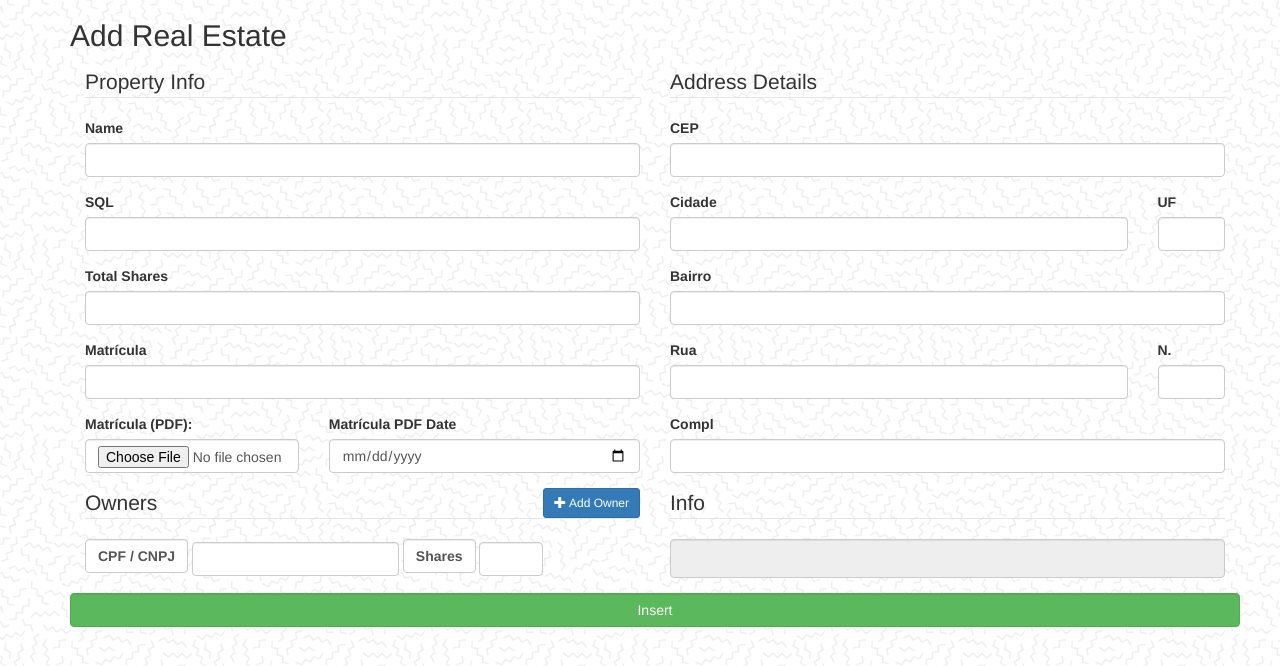
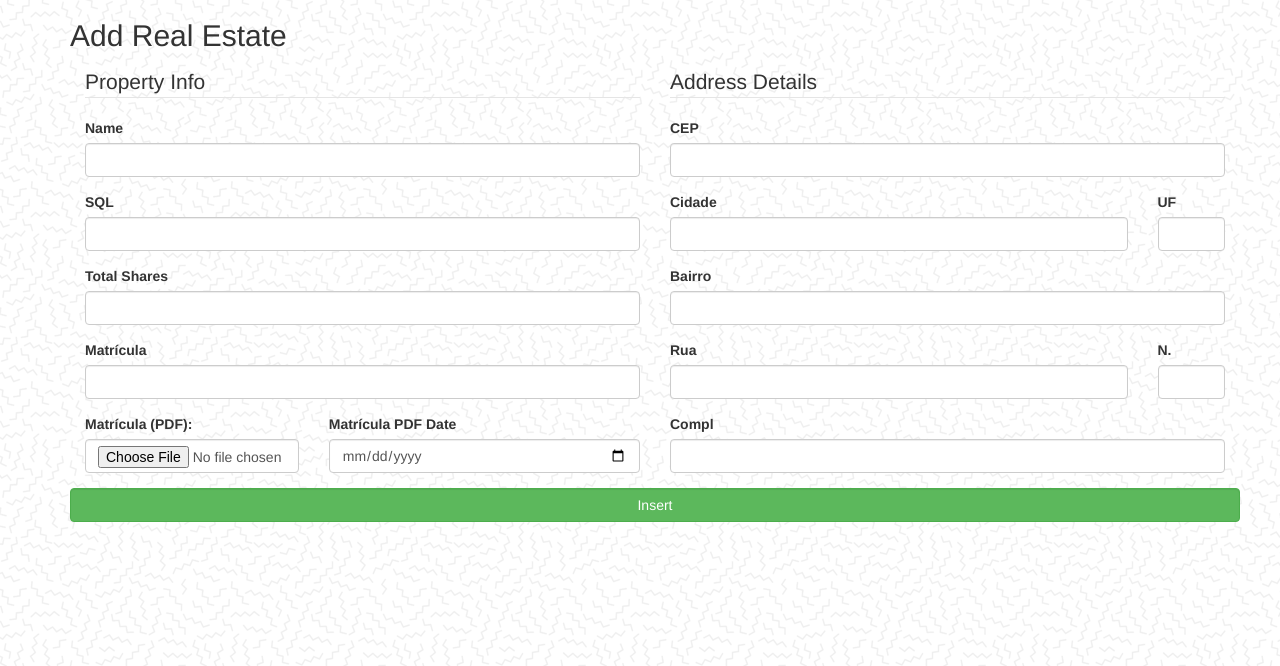
Before and after one commit to RoJac88/asset_manager, a Flask app: page /add_realestate in a window 1280 px wide. Shown: the part 86-752 px from the top of the page. Run offline with Flask 2, Linux system fonts and the light colour scheme; the visitor is signed in with stand-in values (Sample User, id 1); data comes from the database, SQL or seed files in the repository; some libraries are stand-ins or nearby versions.

Commit message:
Insert realestate without owners and add owners later now possible

```diff
--- a/app/realestate/forms.py
+++ b/app/realestate/forms.py
@@ -108,8 +108,7 @@ class ImovelForm(FlaskForm):
         FileAllowed(['pdf'], 'PDF flies only')
     ])
     matricula_file_date = DateField('Matrícula PDF Date', validators=[Optional()])
-    owners = FieldList(FormField(OwnImovelForm), min_entries=1, validators=[validate_owners])
-    total_shares = IntegerField('Total Shares', validators=[validate_total_shares])
+    total_shares = IntegerField('Total Shares')
     submit = SubmitField('Insert')
 
     def validate_addr_cep(self, addr_cep):
--- a/app/realestate/routes.py
+++ b/app/realestate/routes.py
@@ -8,15 +8,6 @@ from flask_login import current_user, login_required
 from app.models import Imovel, Cep, PersonImovel, NaturalPerson, LegalPerson, Person
 from datetime import datetime
 from app.realestate import bp
-
-def info_fields(im_dict):
-    fields = []
-    for key in im_dict.keys():
-        _txt = key.split('-')
-        if 'owner' in _txt and 'owners' in _txt:
-            fields.append(_txt[1])
-    if fields == []: return [0]
-    else: return fields
 
 @bp.route('/cep')
 @login_required
@@ -41,6 +32,8 @@ def realestate():
 def imovel():
     imovel_id = request.args.get('imovel_id')
     imovel = Imovel.query.get(imovel_id)
+    if imovel == None:
+        return render_template('realestate/imovel_view.html', imovel=None)
     contact_form = EditContactForm()
     owners_form = EditOwnersForm()
     mat_form = MatriculaUpdateForm()
@@ -80,8 +73,9 @@ def imovel():
         if index > 0: owners_form.owners.append_entry()
         owners.append((owner, shares))
     unknown_shares = imovel.total_shares - known_shares
-    while len(list(owners_form.owners)) > len(owners):
-        owners_form.owners.pop_entry()
+    if len(list(ownerships)) > 0:
+        while len(list(owners_form.owners)) > len(owners):
+            owners_form.owners.pop_entry()
     if current_user.is_authenticated and mat_form.submit_mat.data and mat_form.validate_on_submit():
         target = current_app.config['RE_FILES_FOLDER']
         file = mat_form.matricula_file.data
@@ -116,6 +110,8 @@ def imovel():
         return redirect(url_for('realestate.imovel', imovel_id=imovel.id, owners=owners,
             unknown_shares=unknown_shares, contact_form=contact_form, owners_form=owners_form,
             fields=range(len(owners)), mat_form=mat_form))
+    print(owners)
+    print(owners_form.owners)
     return render_template('realestate/imovel_view.html', imovel=imovel, owners=owners,
         unknown_shares=unknown_shares, contact_form=contact_form, owners_form=owners_form,
         fields=range(len(owners)), mat_form=mat_form)
@@ -124,7 +120,6 @@ def imovel():
 @login_required
 def add_realestate():
     form = ImovelForm()
-    fields = info_fields(request.form)
     target = current_app.config['RE_FILES_FOLDER']
     if form.validate_on_submit() and form.submit.data:
         if not os.path.exists(target): os.makedirs(target)
@@ -151,20 +146,11 @@ def add_realestate():
         new_realestate.user_id = current_user.id
         new_realestate.last_editor = current_user.id
         db.session.add(new_realestate)
-        for data in form.owners.data:
-            n = data['owner']
-            if len(n) == 11:
-                owner = NaturalPerson.query.filter_by(cpf=n).first()
-            if len(n) == 14:
-                owner = LegalPerson.query.filter_by(cnpj=n).first()
-            share = data['share']
-            person_has_estate = PersonImovel(person=owner, estate=new_realestate, shares=share)
-            db.session.add(person_has_estate)
         db.session.commit()
         flash('Added {} to the database!'.format(new_realestate.name), 'success')
         return redirect(url_for('realestate.realestate'))
     if form.errors: print(form.errors)
-    return render_template('realestate/add_realestate.html', form=form, fields=fields)
+    return render_template('realestate/add_realestate.html', form=form)
 
 @bp.route('/imovel/<imovel_id>/delete', methods=['GET'])
 @login_required
--- a/app/templates/realestate/add_realestate.html
+++ b/app/templates/realestate/add_realestate.html
@@ -83,31 +83,6 @@
         </div>
       </div>
       <div class="row">
-        <div class="col-xs-6">
-          <fieldset id ="estate_owners">
-            <legend>Owners <button type="button" class="btn btn-primary btn-sm pull-right" id="add_own"><span class="glyphicon glyphicon-plus"></span> Add Owner</button></legend>
-            {% for l in form.owners %}
-            <div class ="form-group form-inline owner_form">
-              {{ l.owner.label(class_='owner_id_label form-control') }}
-              {{ l.owner(class_='form-control') }}
-              {{ l.share.label(class_='owner_share_label form-control') }}
-              {{ l.share(class_='form-control') }}
-            </div>
-            {% endfor %}
-          </fieldset>
-        </div>
-        <div class="col-xs-6">
-          <fieldset id ="owners_info">
-            <legend>Info</legend>
-            {% for info_field in fields %}
-              <div class ="form-group owner-info-{{ info_field }}">
-                <input id="info-{{ info_field }}" class="form-control owner-info" type="text" value="" style="height:39px" disabled>
-              </div>
-            {% endfor %}
-          </fieldset>
-        </div>
-      </div>
-      <div class="row">
         <div class="form-group">
           {{ form.submit.label(class="sr-only") }}
           {{ form.submit(class="form-control btn-success") }}
```
Also changed, not shown: app/templates/realestate/_edit_owners.html (+17 -0 lines).
